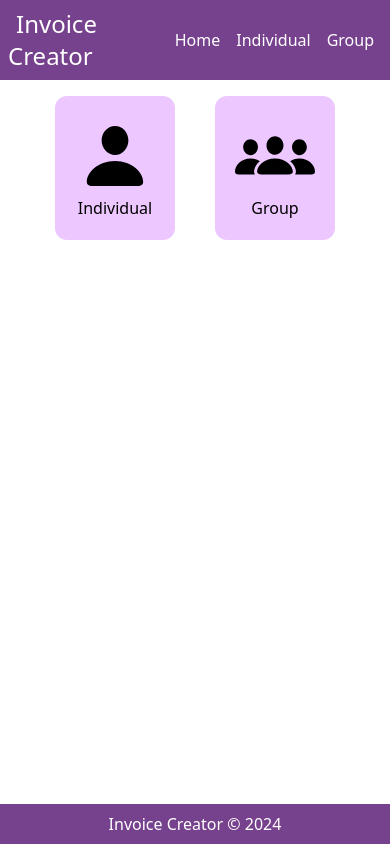
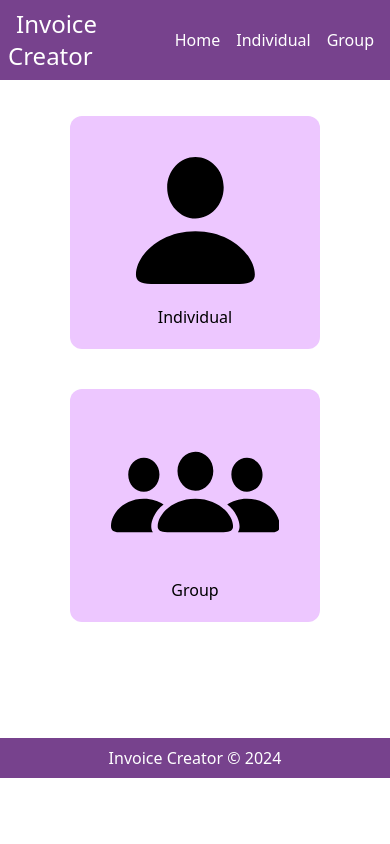
Before and after one commit to osamakashif/Frontend_Invoice_creator, a Next.js app: page / in a window 390 px wide. Built offline with nearby package versions, Linux system fonts and the light colour scheme.

Commit message:
[style]: Responsive homepage.
Responsive homepage.

```diff
--- a/app/components/footer/Footer.tsx
+++ b/app/components/footer/Footer.tsx
@@ -1,6 +1,6 @@
 export const Footer = () => {
   return (
-    <div className="fixed bottom-0 w-full text-center p-2 secondary-colour">
+    <div className="w-full text-center p-2 secondary-colour">
       <p>Invoice Creator © 2024</p>
     </div>
   );
--- a/app/globals.css
+++ b/app/globals.css
@@ -24,6 +24,7 @@
 }
 
 body {
+  min-height: 100vh;
   color: var(--primary-text-colour);
   background-color: var(--primary-background-colour);
 }
--- a/app/page.tsx
+++ b/app/page.tsx
@@ -3,18 +3,20 @@ import { useRouter } from "next/navigation";
 
 export default function Home() {
   const router = useRouter();
+  const buttonClasses: string =
+    "tertiary-colour p-5 rounded-xl m-5 min-[801px]:my-0 min-w-40 max-[800px]:w-4/5 min-[801px]:w-2/5 min-[801px]:h-[60vh] flex items-center justify-center flex-col";
   return (
-    <main className="flex justify-center">
+    <main className="flex items-center justify-center h-full max-[800px]:flex-col">
       <button
-        className="tertiary-colour p-5 rounded-xl mx-5"
+        className={buttonClasses}
         type="button"
         onClick={() => router.push("/individual")}
       >
         <svg
           fill="currentColor"
           viewBox="0 0 56 56"
-          width="5rem"
-          height="5rem"
+          width="20vh"
+          height="20vh"
           xmlns="http://www.w3.org/2000/svg"
         >
           <g strokeWidth="0"></g>
@@ -24,15 +26,15 @@ export default function Home() {
         <p>Individual</p>
       </button>
       <button
-        className="tertiary-colour p-5 rounded-xl mx-5"
+        className={buttonClasses}
         type="button"
         onClick={() => router.push("/group")}
       >
         <svg
           fill="currentColor"
           viewBox="0 0 56 56"
-          width="5rem"
-          height="5rem"
+          width="20vh"
+          height="20vh"
           xmlns="http://www.w3.org/2000/svg"
         >
           <g strokeWidth="0"></g>
```
